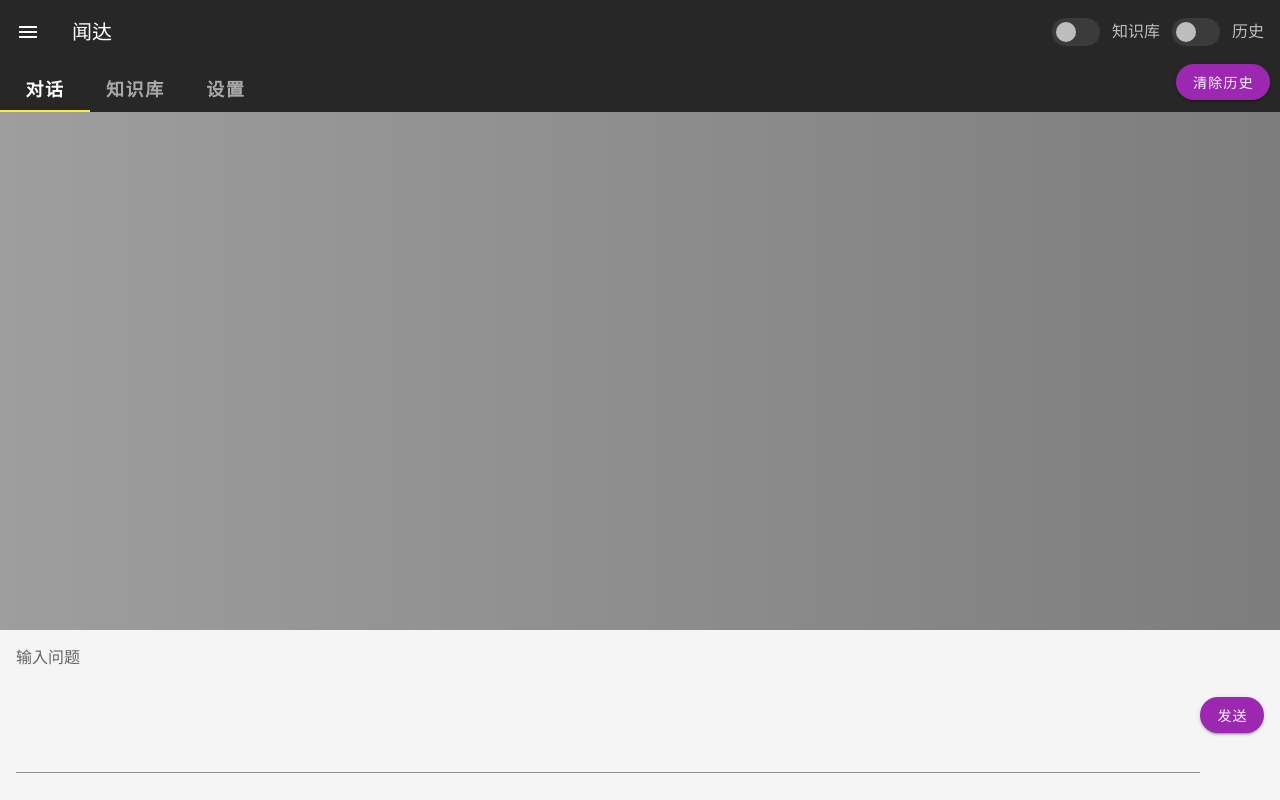
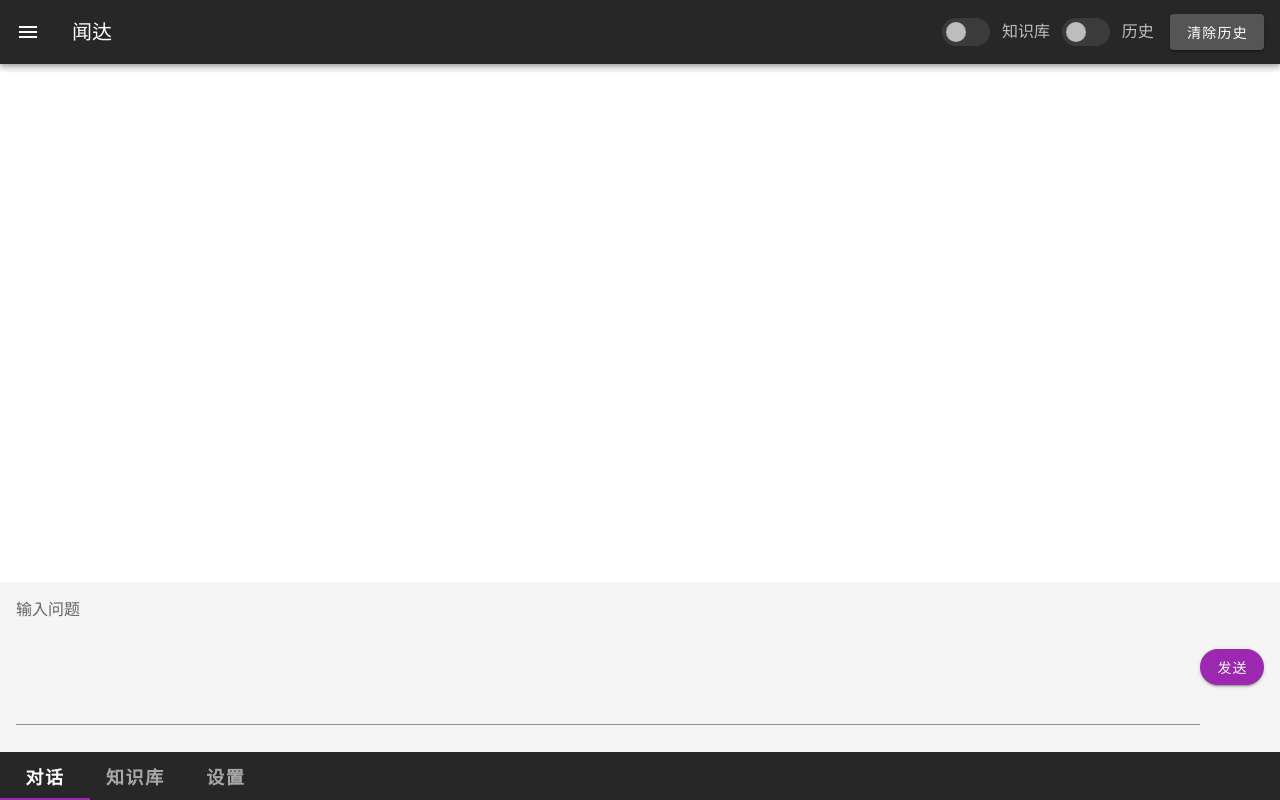
Before and after one commit to wenda-LLM/wenda, a plain HTML site: page views/index.html in a window 1280 px wide. Drawn offline with Linux system fonts and the light colour scheme.

Commit message:
Update index.html

```diff
--- a/views/index.html
+++ b/views/index.html
@@ -52,7 +52,7 @@
 		.ask,
 		.answer {
 			padding: 1em;
-			background: #fff;
+			background: #0003;
 			border-radius: 16px;
 			white-space: pre-line;
 			max-width: 80%;
@@ -61,7 +61,6 @@
 		}
 
 		.ask {
-			background: #bcffb0aa;
 			margin-left: auto;
 		}
 
@@ -88,11 +87,13 @@
 			z-index: 1;
 			width: 100%;
 		}
-
+		footer{
+			padding-bottom: 54px!important;
+		}
 		.v-tabs {
 			position: fixed !important;
-			top: 64px;
-			z-index: 1;
+			bottom: 0;
+			z-index: 100;
 			width: 100%;
 		}
 
@@ -123,27 +124,19 @@
 		}
 
 		.user-avatar {
-			background-image: linear-gradient(#3f51b5, #000071);
+			background-color:  #0000a0;
 		}
 
 		.bot-avatar {
-			background-image: linear-gradient(#b53f9c, #5a0071)
+			background-color:  #7a0099
 		}
 
-		.theme--light.v-tabs-items {
-			background-image: linear-gradient(to right, #9e9e9e, #7d7d7d);
-		}
 	</style>
 </head>
 
 <body>
 	<div id="app" v-cloak>
 		<v-app>
-			<v-btn class="float" color="purple" rounded="lg" dark size="x-large"
-				style="z-index: 1111;position: fixed!important;right: 10px;top: 64px;" @click="对话=[]"
-				:loading="loading">
-				清除历史
-			</v-btn>
 			<v-navigation-drawer width="350" v-model="drawer" style="height: 100%;position: fixed;" temporary dark>
 				<v-list>
 					<v-list-item>
@@ -173,17 +166,14 @@
 				<v-switch hide-details color="purple" inset v-model="zhishiku" label="知识库"></v-switch>
 				&nbsp;&nbsp;&nbsp;&nbsp;
 				<v-switch hide-details color="purple" inset v-model="历史对话" label="历史"></v-switch>
-
-
-				</v-hover>
+				&nbsp;&nbsp;&nbsp;&nbsp;
+				<v-btn color="#555"  dark size="x-large"
+				 @click="对话=[]"
+				:loading="loading">
+				清除历史
+			</v-btn>
 			</v-toolbar>
-			<v-tabs v-model="tab" dark>
-				<v-tabs-slider color="yellow"></v-tabs-slider>
-				<v-tab v-for="item in ['对话','知识库','设置']" :key="item">
-					{{ item }}
-				</v-tab>
-			</v-tabs>
-			<br><br><br><br>
+			<br><br><br>
 
 			<v-tabs-items v-model="tab">
 				<v-tab-item key="对话">
@@ -274,6 +264,12 @@
 					https://github.com/l15y/wenda
 				</v-tab-item>
 			</v-tabs-items>
+			<v-tabs v-model="tab" dark>
+				<v-tabs-slider color="purple"></v-tabs-slider>
+				<v-tab v-for="item in ['对话','知识库','设置']" :key="item">
+					{{ item }}
+				</v-tab>
+			</v-tabs>
 			<br><br><br>
 			<v-snackbar v-model="snackbar" :timeout="3000" style="white-space: pre-line;">{{snackbar_text}}</v-snackbar>
 		</v-app>
```
